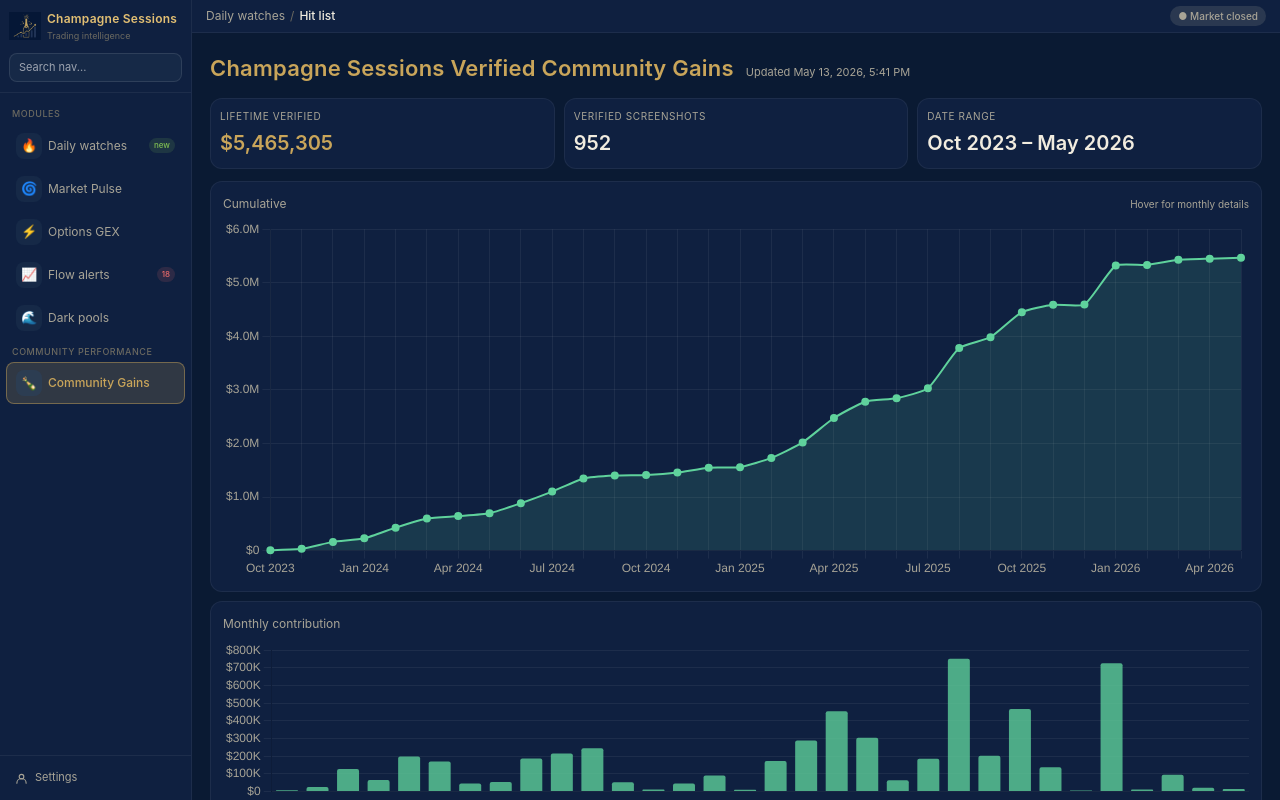
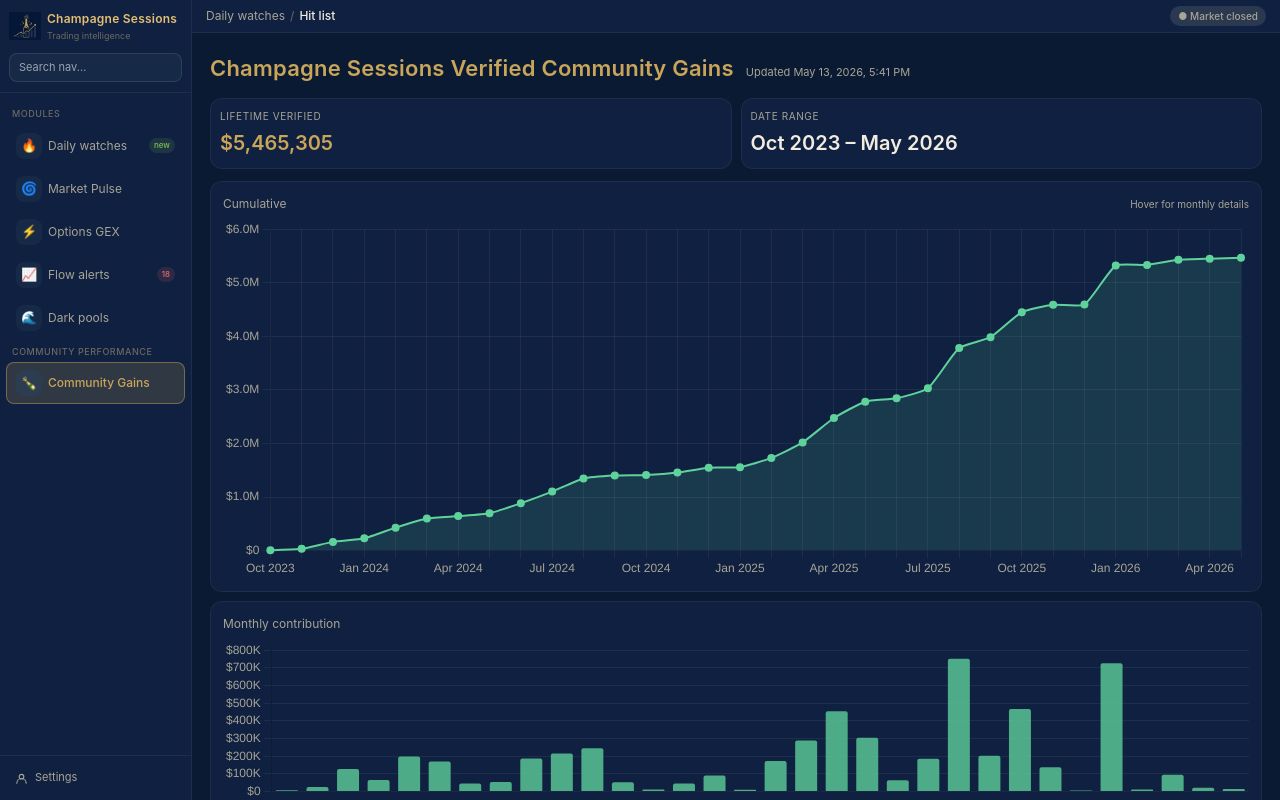
Before and after one commit to buddybear8/flowdesk, a Next.js app: page /community-gains in a window 1280 px wide. Built offline with nearby package versions, Linux system fonts and the light colour scheme.

Commit message:
Community Gains: drop the verified-screenshots stat card
Co-Authored-By: Claude Opus 4.7 (1M context) <noreply@anthropic.com>

```diff
--- a/components/modules/community-gains/CommunityGainsView.tsx
+++ b/components/modules/community-gains/CommunityGainsView.tsx
@@ -247,15 +247,11 @@ export function CommunityGainsView() {
 
       {data && (
         <>
-          <section className="mb-4 grid grid-cols-3 gap-3">
+          <section className="mb-4 grid grid-cols-2 gap-3">
             <StatCard
               label="Lifetime verified"
               value={formatMoney(data.lifetime_total)}
               accent
-            />
-            <StatCard
-              label="Verified screenshots"
-              value={data.screenshot_count.toLocaleString()}
             />
             <StatCard
               label="Date range"
```
